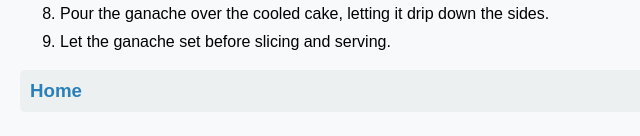
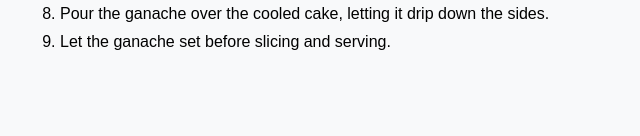
Before and after one commit to yeshwa1/odin-recipes, a plain HTML site: page chocolate-cake.html in a window 1280 px wide. Shown: the part 932-1068 px from the top of the page, 0-640 px from the left. After the commit the page ends 1019 px from the top, so only its background shows below. Drawn offline with Linux system fonts and the light colour scheme.

Commit message:
Update chocolate-cake.html

```diff
--- a/chocolate-cake.html
+++ b/chocolate-cake.html
@@ -45,6 +45,5 @@
     <li>Let the ganache set before slicing and serving.</li>
   </ol>
 
-  <h3><a href="index.html">Home</a></h3>
 </body>
 </html>
```
